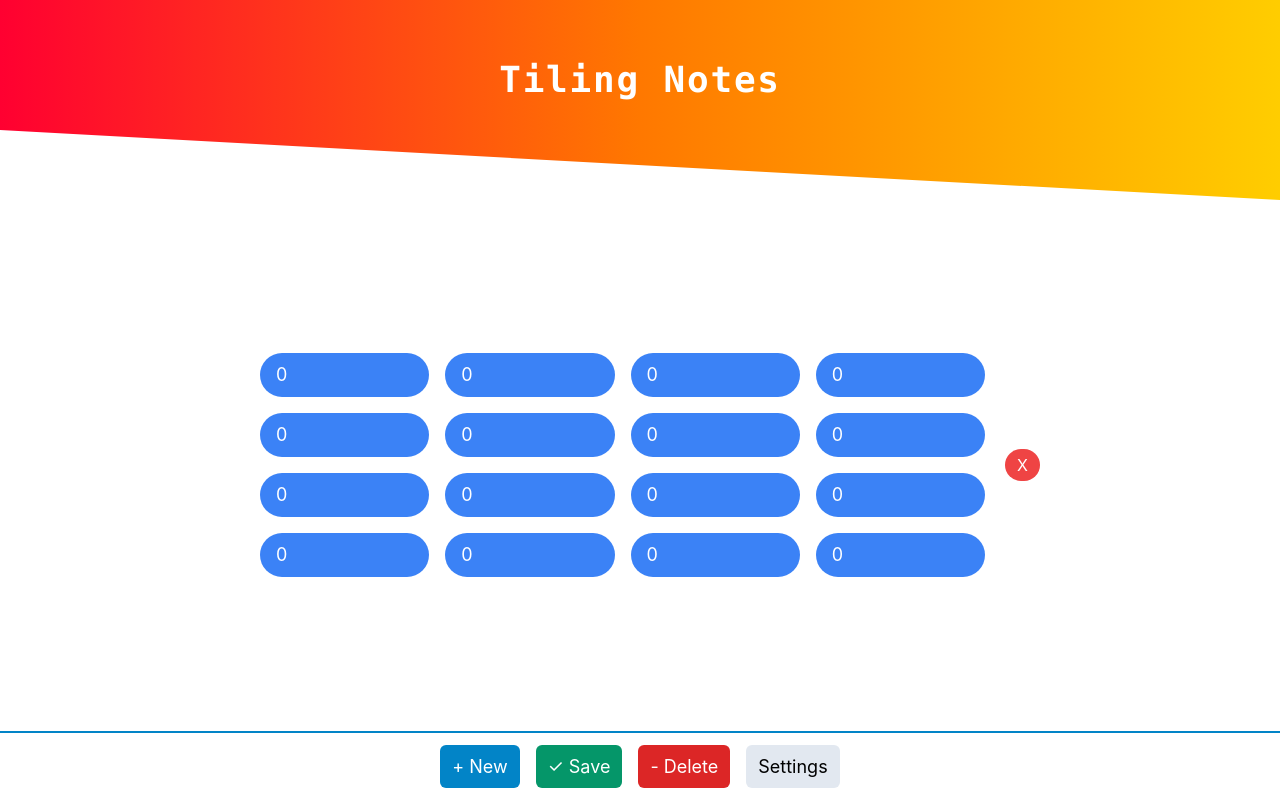
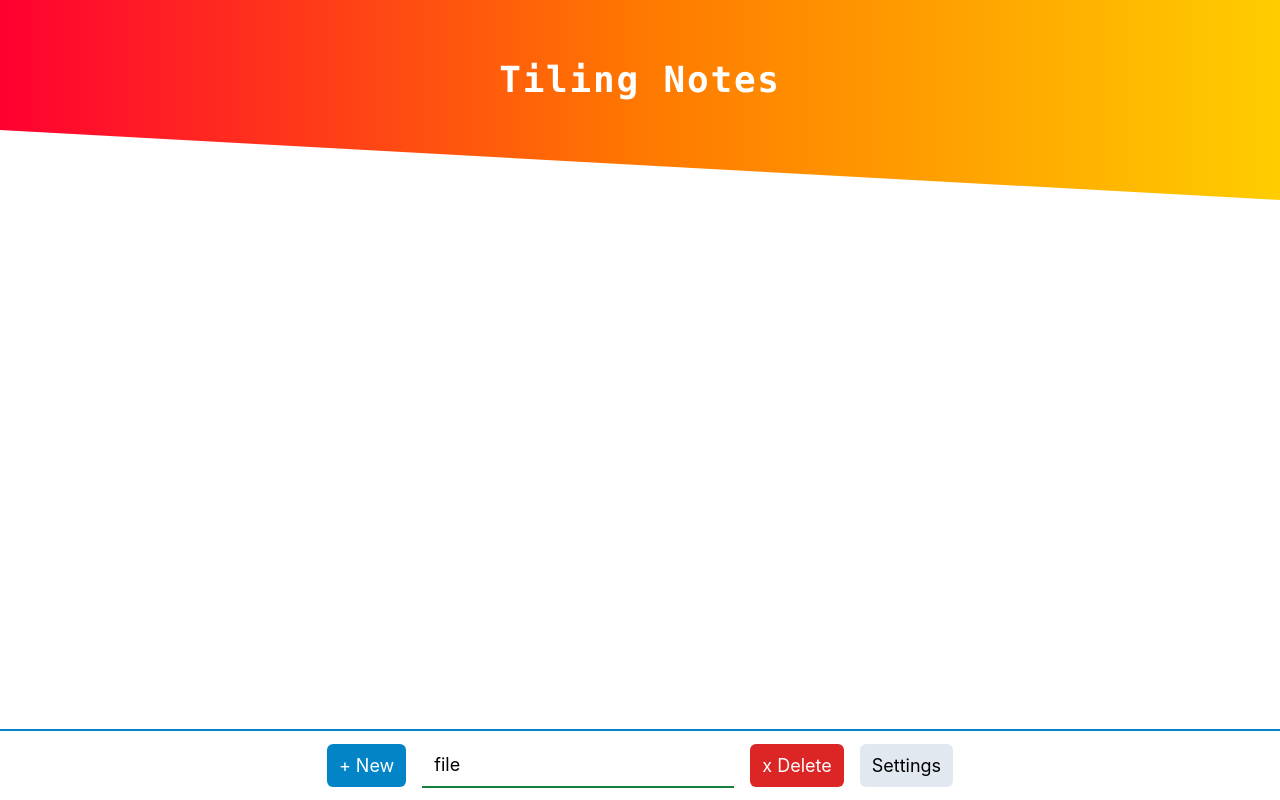
Before and after one commit to Remisys/TiledNotes, a Next.js app: page / in a window 1280 px wide. Built offline with nearby package versions, Linux system fonts and the light colour scheme.

Commit message:
Almost done with state saving

```diff
--- a/package.json
+++ b/package.json
@@ -6,7 +6,9 @@
     "@testing-library/jest-dom": "^5.16.5",
     "@testing-library/react": "^13.4.0",
     "@testing-library/user-event": "^13.5.0",
+    "@types/lodash": "^4.14.191",
     "install": "^0.13.0",
+    "lodash": "^4.17.21",
     "next": "^13.0.0",
     "react": "^18.2.0",
     "react-dom": "^18.2.0",
--- a/src/App.tsx
+++ b/src/App.tsx
@@ -1,21 +1,48 @@
 
 import React, {useState, useEffect} from 'react';
-
+import { isEqual } from 'lodash';
 
 import Grid from './Grid/Grid'
 
 function App(props){
 
 
+    const [fileName, setFileName] = useState("file");
 
-    const [cards,setCards] = useState([{content:[], id:0}]);
+    const [cards,setCards] = useState([]);
     const [onEdit, setOnEdit] = useState(false);
-    const [count, setCount] = useState(0);
+
 
 
     useEffect(() => {
-      localStorage.setItem("file", JSON.stringify(cards));
-    })
+      if(fileName !== ""){
+        let item = localStorage.getItem(fileName);
+        if(item !== null){
+          let parsedCards = JSON.parse(item);
+          if(isEqual(parsedCards, cards)=== false){
+            console.log(`${JSON.stringify(cards)} vs ${JSON.stringify(parsedCards)}` );
+
+            setCards( parsedCards);
+          }
+
+        }
+        else{
+
+
+            setCards([]);
+
+        }
+        console.log(cards);
+
+      }
+    }, [fileName])
+
+    useEffect(() => {
+      if(fileName !== null ){
+        localStorage.setItem(fileName, JSON.stringify(cards));
+      }
+
+    }, [cards])
 
   return (
     <div className="flex flex-col items-center text-white  justify-center h-screen">
@@ -39,13 +66,21 @@ function App(props){
         <p className="text-4xl font-mono  xl:mt-5 tracking-wider font-semibold">Tiling Notes</p>
       </div>
       <div className="pt-[100px] md:pt-[125px] xl:pt-[150px]   pb-[20px] w-[90%] max-w-[800px]">
-        {cards.map((x) =>(<Grid delete={deleteGrid} width={4} height={4} key={x.id} id={x.id} init={initContent} /> ))}
+        {cards.map((x) =>(<Grid grid={x.content} delete={deleteGrid} width={4} height={4} key={`${x.id} ${x.fileName}`} id={x.id} file={fileName} update={updateContent} initialized={x.content.length !== 0}/> ))}
       </div>
       </div>
       <div className="flex flex-row  p-3  fixed left-0 bottom-0 items-center justify-center w-[100%] z-2 bg-white border-t-2 border-t-sky-600">
         <button className=" rounded-md bg-sky-600 text-[18px] py-2 px-3 mx-2  whitespace-nowrap  hover:scale-95" onClick={handleClickNew} >+ New</button>
-        <button className="rounded-md bg-emerald-600 text-[18px] py-2 px-3 mx-2 whitespace-nowrap hover:scale-95" >✓ Save</button>
-        <button className="rounded-md bg-red-600 text-[18px] py-2 px-3 mx-2 whitespace-nowrap hover:scale-95" >- Delete</button>
+        <input className=" border-b-2 border-green-700 text-[18px] py-2 px-3 mx-2 whitespace-nowrap text-black" value={fileName} placeholder="Your File"  onInput={(e) => {
+          setFileName((e.target as HTMLInputElement).value);
+          if(fileName !== null ){
+            localStorage.setItem(fileName, JSON.stringify(cards));
+          }
+        }}></input>
+        <button className=" rounded-md bg-red-600 text-[18px] py-2 px-3 mx-2  whitespace-nowrap  hover:scale-95" onClick={(e) => {
+          localStorage.removeItem(fileName);
+          setCards([]);
+        }} >x Delete</button>
         <button className="rounded-md bg-slate-200 text-[18px] text-black py-2 px-3 mx-2 whitespace-nowrap hover:scale-95" onClick={handleClickEdit}>Settings</button>
       </div>
     </div>
@@ -54,26 +89,37 @@ function App(props){
 
 
   function deleteGrid(id){
-
    setCards(cards.filter(x => x.id != id));
   }
 
-  function initContent(id, content){
-    console.log("ID : " + id);
+  function updateContent(id, content){
+
     let cardsLocal = [...cards];
-    cardsLocal[id].content = content;
-    setCards(cardsLocal);
+    if(id < cardsLocal.length){
+      if(cardsLocal[id] !== undefined){
+        cardsLocal[id].content = content;
+        setCards(cardsLocal);
+      }
+      else{
+        console.error(`Undefined ${cardsLocal}`);
+      }
+
+    }
+    else{
+      console.error(`Trying to access ${id} for list of size ${cardsLocal.length}`);
+    }
+
+
   }
   function handleClickNew(){
-    setCards(cards.concat({content:[], id: count+1}));
-    setCount(count+1);
+    setCards(cards.concat({content:[], id: cards.length}));
+
 
   }
 
 
 
   function handleClickEdit(){
-
     setOnEdit(!onEdit);
   }
 }
--- a/src/Card/Card.tsx
+++ b/src/Card/Card.tsx
@@ -3,21 +3,37 @@ import React,{ useEffect, useState} from 'react';
 export interface CardModel{
     header:string, content:string, startPos:number[],endPos:number[]
 }
+
+
 function Card(props){
     const [onHover,setOnHover] = useState(false);
-    const [title, setTitle] = useState("Title");
-    const [content, setContent] = useState("Content");
+    const [title, setTitle] = useState(props.card.header);
+    const [content, setContent] = useState(props.card.content);
 
-    useEffect(() => {
 
-    }, [title,content]);
+    function changeTitle(e){
+        setTitle(e.target.value);
+
+    }
+
+    function changeContent(e){
+        setContent(e.target.value);
+
+    }
+    useEffect(() => {pushToGrid();}, [title, content]);
+    function pushToGrid(){
+        props.update(props.id, title, content);
+    }
+
+
+
 
     return(
         <div className="rounded-lg bg-slate-50 p-2 border-2 border-sky-600 hover:scale-[1.02] flex flex-col " onMouseOut={() => setOnHover(false)} onMouseOver={() => setOnHover(true)} style={{gridRow: props.gridRow, gridColumn: props.gridColumn}}>
         <div>
-            <textarea className=" text-black font-bold h-[1.5em] text-[20px] w-[100%] mb-2 mx-1 text-center bg-inherit"   disabled={!onHover} spellCheck="false" value={title} onChange={(e) => setTitle(e.target.value)}></textarea>
+            <textarea className=" text-black font-bold h-[1.5em] text-[20px] w-[100%] mb-2 mx-1 text-center bg-inherit"   disabled={!onHover} spellCheck="false" value={title} onInput={(e) =>changeTitle(e)}></textarea>
             <hr className="border-t-2 border-t-sky-700 my-1 shadow-xl"></hr>
-            <textarea className="text-black w-[100%] grow mx-1 bg-inherit"  disabled={!onHover} spellCheck="false" value={content} onChange={(e) => setContent(e.target.value)}></textarea>
+            <textarea className="text-black w-[100%] grow mx-1 bg-inherit"  disabled={!onHover} spellCheck="false" value={content} onInput={(e) => changeContent(e)}></textarea>
         </div>
         </div>
 
--- a/src/Grid/Grid.tsx
+++ b/src/Grid/Grid.tsx
@@ -12,24 +12,27 @@ export default function Grid(props) {
         const [gridHeight, ] = useState(props.height);
         const [grid, setGrid] = useState(loop(gridWidth, gridHeight));
         const [cachedCoordinates, setCachedCoordinates] = useState([0,0,1]);
-        const [showNotes, setShowNotes] = useState(false);
-        const [gridNotes, setGridNotes] = useState<CardModel[]>([]);
+        const [showNotes, setShowNotes] = useState(props.initialized);
+        const [gridNotes, setGridNotes] = useState<CardModel[]>(props.grid);
 
 
+    useEffect(() => {
 
+        props.update(props.id, gridNotes);
+    },[gridNotes])
 
-    function loop(x,y){
+    function loop(x : number,y : number){
         let newGrid = [];
             for(let i = 0; i < x*y; i++){
                  newGrid = [...newGrid, [getXY(i),0]];
             }
         return newGrid;
     }
-    function getXY(index){
+    function getXY(index : number){
         let result = [ index % gridWidth + 1, Math.floor(index/gridWidth) + 1];
         return result;
     }
-    function getIndex(x,y){
+    function getIndex(x : number,y : number){
         return (x-1) + (y-1) * gridWidth;
     }
     function handleChange(x:number,y:number){
@@ -37,10 +40,10 @@ export default function Grid(props) {
 
         setGrid(returnNewGrid(x,y));
         if(cachedCoordinates[0] !== 0 && cachedCoordinates[1] !== 0){
-            let c : CardModel = {header:"", content:"", startPos: cachedCoordinates.slice(0,2), endPos:[x,y]};
+            let c : CardModel = {header:"Header", content:"Content", startPos: cachedCoordinates.slice(0,2), endPos:[x,y]};
             setGridNotes([...gridNotes, c]);
             setCachedCoordinates([0,0,cachedCoordinates[2]+1]);
-            props.init(props.id, []);
+
 
         }
         else{
@@ -56,7 +59,7 @@ export default function Grid(props) {
     }
 
     function returnNewGrid(givenX, givenY){
-        console.log(`${givenX} , ${givenY}, ${cachedCoordinates}`);
+        //console.log(`${givenX} , ${givenY}, ${cachedCoordinates}`);
         if(cachedCoordinates[0] === 0 && cachedCoordinates[1] === 0){
             return grid;
         }
@@ -71,7 +74,13 @@ export default function Grid(props) {
             return newGrid;
         }
     }
+    function updateCard(id:number,header:string, content:string){
+        let localNotes = [...gridNotes];
+        localNotes[id].header = header;
+        localNotes[id].content = content;
+        setGridNotes(localNotes);
 
+    }
     const styleA = {gridGap: '1rem', display: 'grid', gridTemplateColumns: `repeat(${gridWidth}, 1fr)`, gridTemplateRows: `repeat(${gridHeight}, 1fr)`};
     return (
             <div className='flex' >
@@ -79,8 +88,8 @@ export default function Grid(props) {
                 {
                     showNotes &&
                     <div className="p-5" style={styleA}>
-                    {gridNotes.map( (val) =>
-                    <Card gridColumn={`${val.startPos[0]}/${val.endPos[0]+1}`} gridRow={`${val.startPos[1]}/${val.endPos[1]+1}`} key={`${val}`}></Card>)}
+                    {gridNotes.map( (val,index) =>
+                    <Card gridColumn={`${val.startPos[0]}/${val.endPos[0]+1}`} gridRow={`${val.startPos[1]}/${val.endPos[1]+1}`} key={`${val.startPos} ${val.endPos} ${props.file} ${index}` } id={index} card={val}  update={updateCard} ></Card>)}
                    </div>
                 }
 
@@ -88,8 +97,8 @@ export default function Grid(props) {
 
                     !showNotes &&
                     <div className="p-5" style={styleA}>
-                    {grid.map( (val) => (
-                            <ShowPositionGrid value={val[1]} x={val[0][0]} y={val[0][1]} onChange={handleChange} key={`${val[0]}`}  ></ShowPositionGrid>
+                    {grid.map( (val,index) => (
+                            <ShowPositionGrid value={val[1]} x={val[0][0]} y={val[0][1]} onChange={handleChange} key={`${val[0]} ${index}`} ></ShowPositionGrid>
                     ))}
                     </div>
                 }
```
Also changed, not shown: 1 other file (tests, documents, lock files or other folders).
